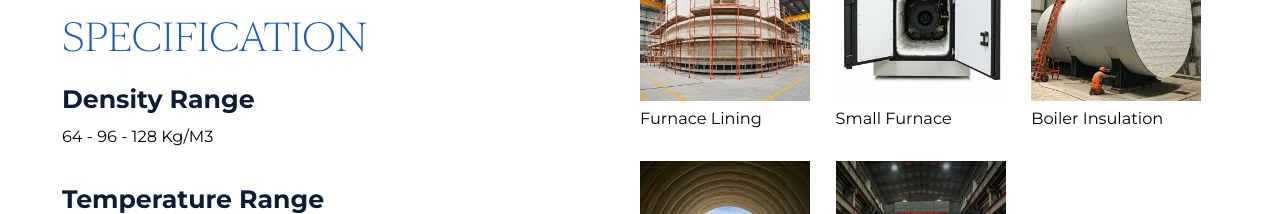
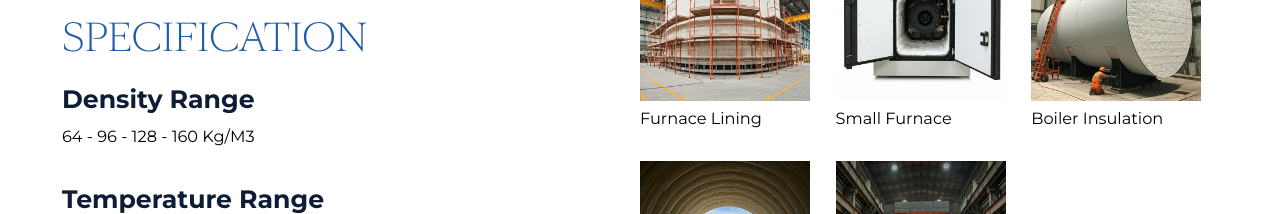
Before and after one commit to RajRanipa/Orient-MERN, a React (Vite) app: page /products/ceramic-fiber-blanket in a window 1280 px wide. Shown: the part 1380-1594 px from the top of the page. Built offline with nearby package versions, Linux system fonts and the light colour scheme.

Commit message:
"blanket"

```diff
--- a/src/pages/products/Blanket.jsx
+++ b/src/pages/products/Blanket.jsx
@@ -60,7 +60,7 @@ const Blanket = () => {
                                 <h1>specification</h1>
                                 <div className="pro-sub-detail">
                                     <h2>density range</h2>
-                                    <p>64 - 96 - 128 kg/m3</p>
+                                    <p>64 - 96 - 128 - 160 kg/m3</p>
                                 </div>
                                 <div className="pro-sub-detail">
                                     <h2>temperature range</h2>
```
